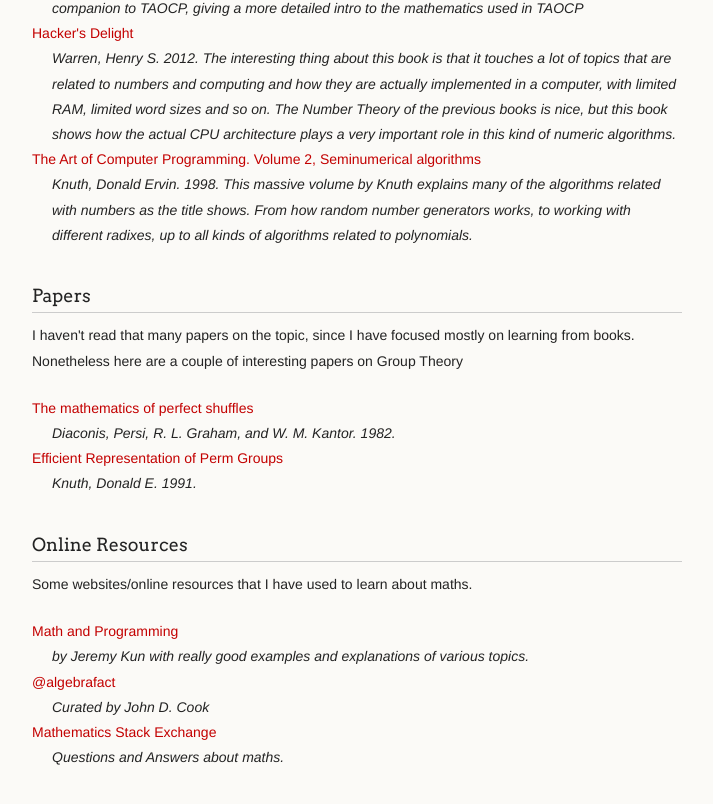
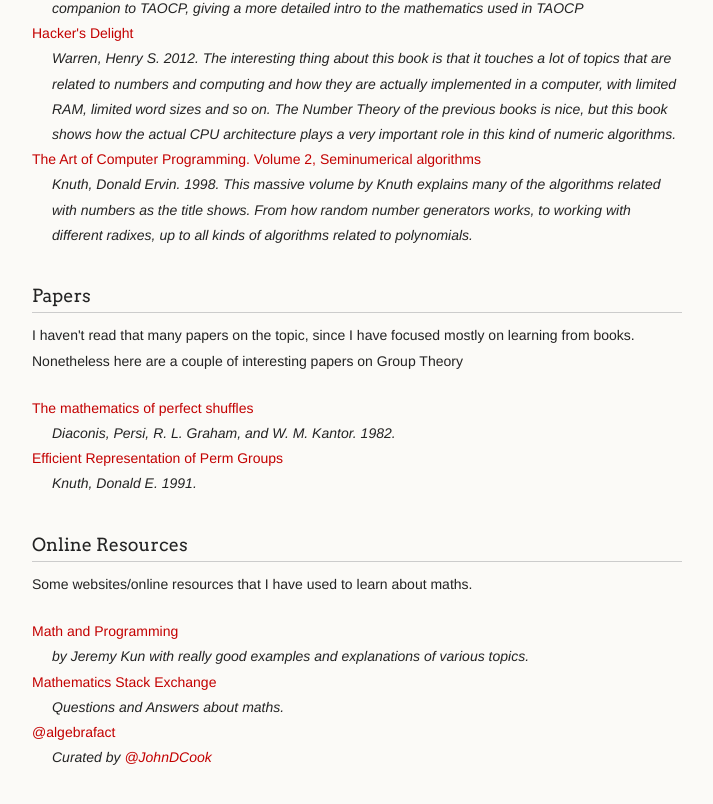
Before and after one commit to videlalvaro/number-theory-and-computing, a plain HTML site: page index.html in a window 1280 px wide. Shown: the part 1343-2147 px from the top of the page, without its empty margins (278-991 px from the left). Drawn offline with Linux system fonts and the light colour scheme.

Commit message:
links to twitter

```diff
--- a/index.html
+++ b/index.html
@@ -146,10 +146,10 @@
         <dl>
           <dt><a href="http://jeremykun.com">Math and Programming</a></dt>
           <dd>by Jeremy Kun with really good examples and explanations of various topics.</dd>
-          <dt><a href="https://twitter.com/algebrafact">@algebrafact</a></dt>
-          <dd>Curated by John D. Cook</dd>
           <dt><a href="http://math.stackexchange.com">Mathematics Stack Exchange</a></dt>
           <dd>Questions and Answers about maths.</dd>
+          <dt><a href="https://twitter.com/algebrafact">@algebrafact</a></dt>
+          <dd>Curated by <a href="https://twitter.com/JohnDCook">@JohnDCook</a></dd>
         </dl>
 
       </section>
```
